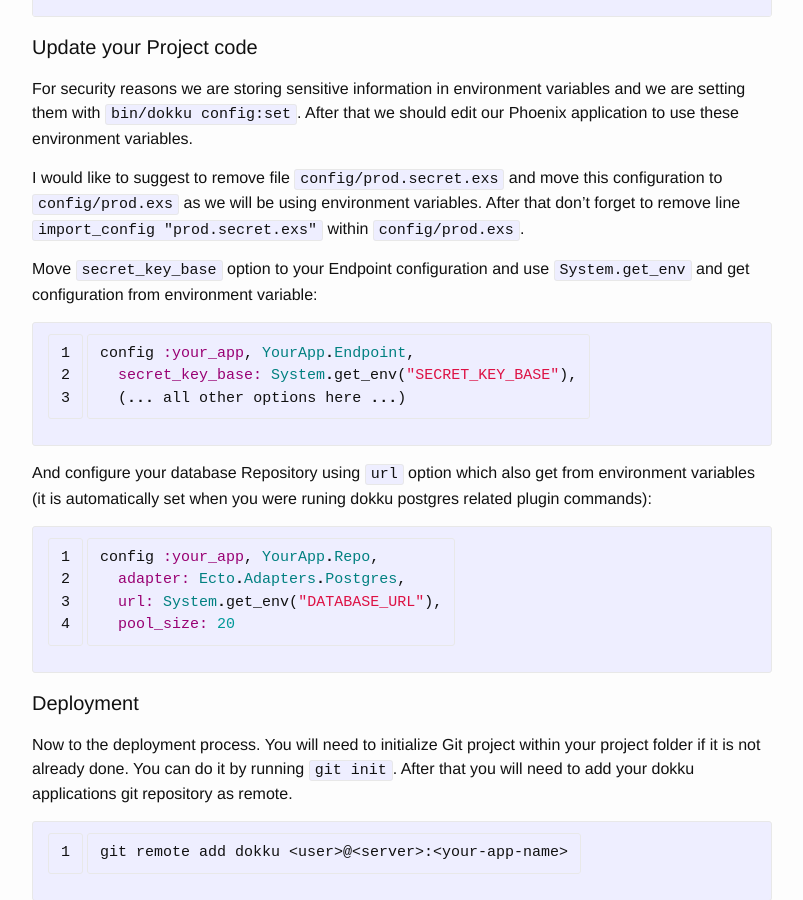
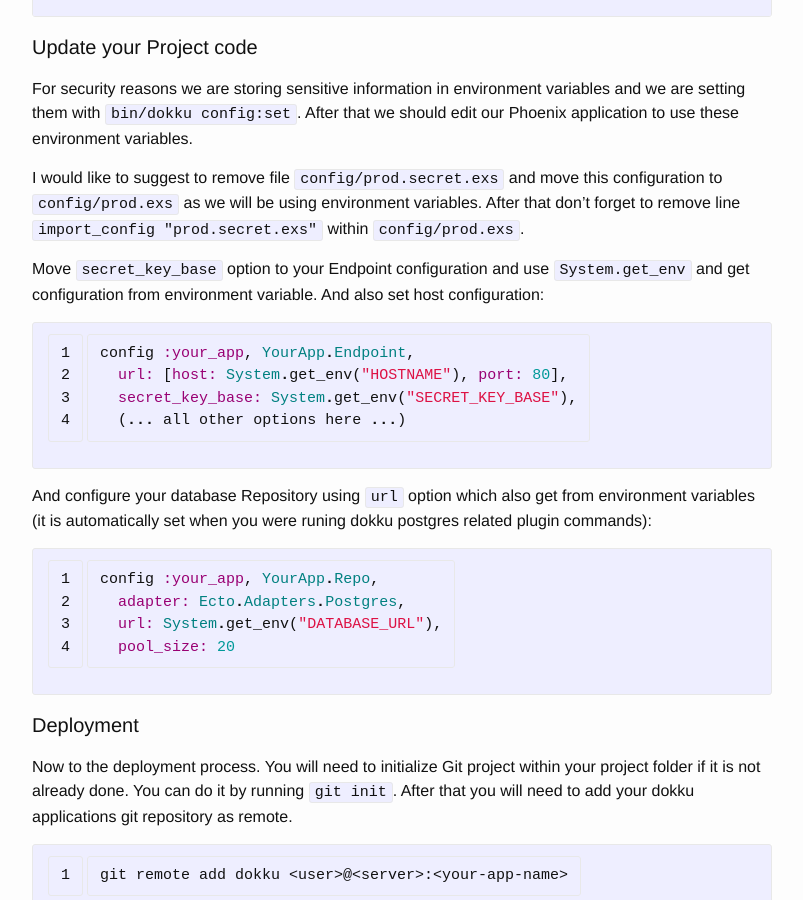
Before and after one commit to janis-vitols/janis-vitols.github.io, a Jekyll site: the page built from _posts/2017-03-19-deploy-phoenix-application-on-dokku.markdown, in a window 1280 px wide and 900 px high, scrolled down 3015 px. Shown: the whole window, without its empty margins (238-1041 px from the left). Built offline with Jekyll 4.4.1, drawn with Linux system fonts in a browser that asks for light colours; emoji names are drawn with the system emoji font; comment, search, counter and statistics services are not loaded.

Commit message:
Update Dokku post

```diff
--- a/_posts/2017-03-19-deploy-phoenix-application-on-dokku.markdown
+++ b/_posts/2017-03-19-deploy-phoenix-application-on-dokku.markdown
@@ -133,10 +133,12 @@ After that we should edit our Phoenix application to use these environment varia
 I would like to suggest to remove file `config/prod.secret.exs` and move this configuration to `config/prod.exs` as we will be using environment
 variables. After that don't forget to remove line `import_config "prod.secret.exs"` within `config/prod.exs`.
 
-Move `secret_key_base` option to your Endpoint configuration and use `System.get_env` and get configuration from environment variable:
+Move `secret_key_base` option to your Endpoint configuration and use `System.get_env` and get configuration from environment variable. And also
+set host configuration:
 
 {% highlight elixir linenos %}
 config :your_app, YourApp.Endpoint,
+  url: [host: System.get_env("HOSTNAME"), port: 80],
   secret_key_base: System.get_env("SECRET_KEY_BASE"),
   (... all other options here ...)
 {% endhighlight %}
```
